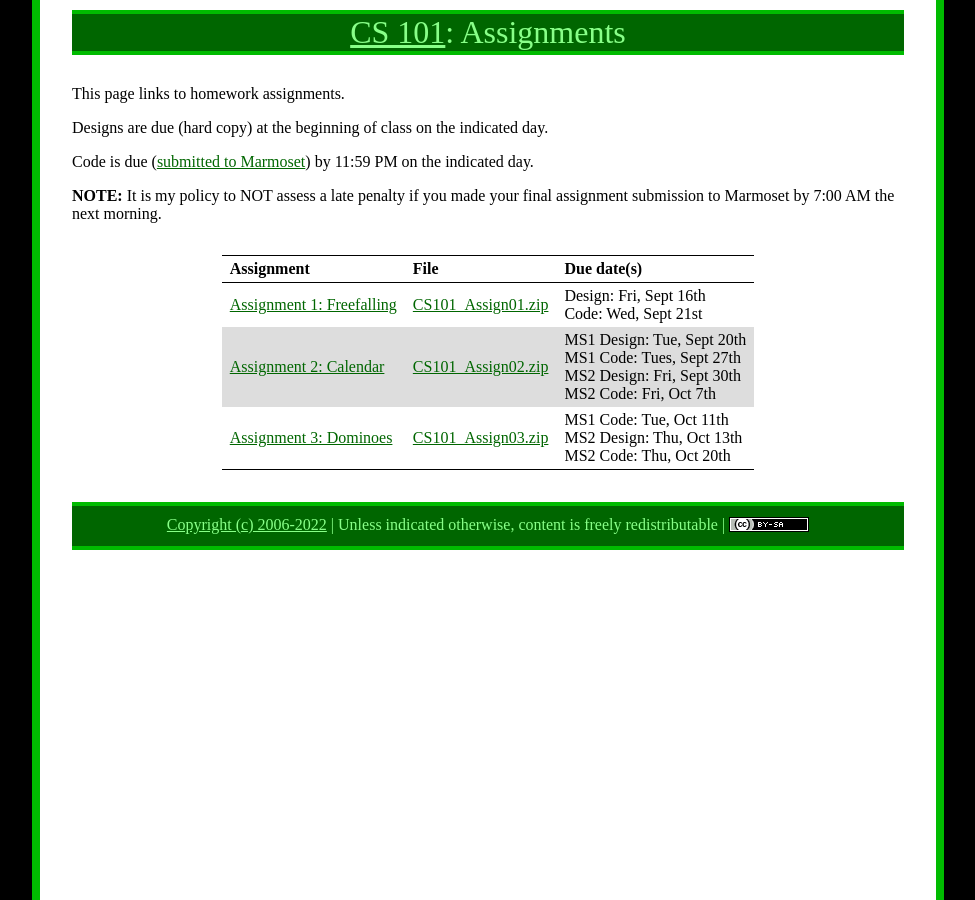
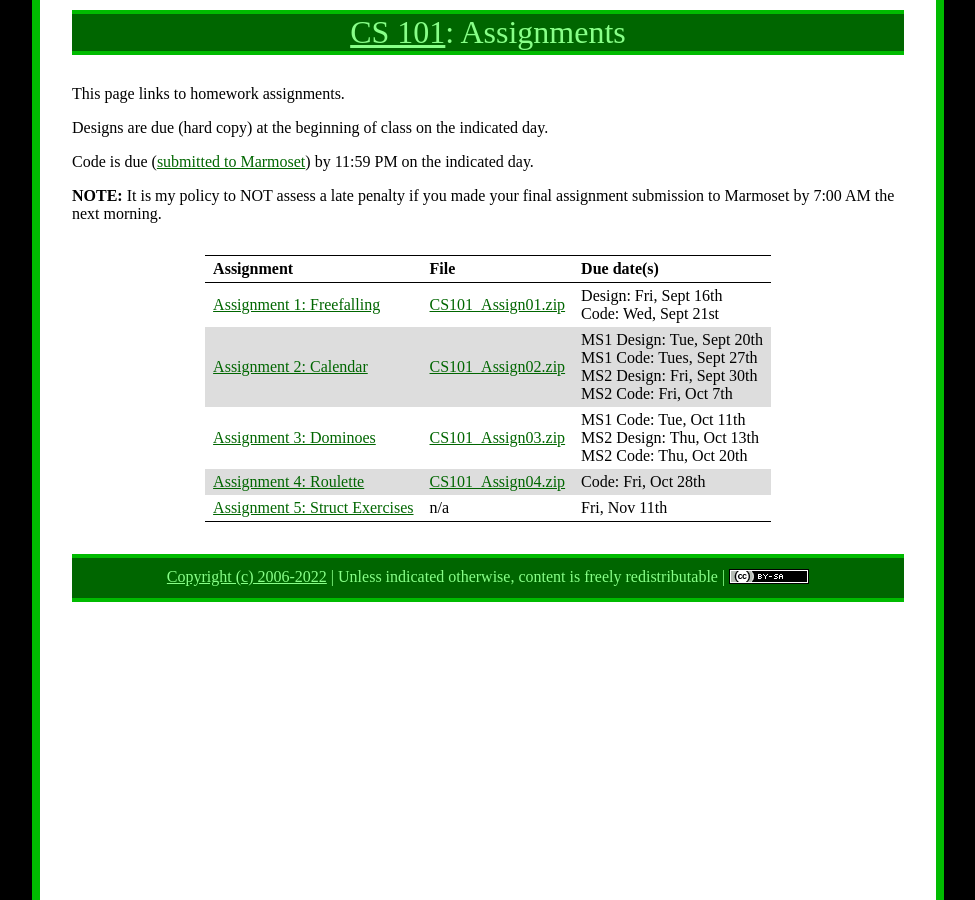
Before and after one commit to ycpcs/cs101-fall2022, a Jekyll site: the page built from assign/index.md, in a window 1280 px wide. Shown: the whole page, without its empty margins (152-1127 px from the left). Built offline with Jekyll 4.4.1, drawn with Linux system fonts in a browser that asks for light colours.

Commit message:
added assignments 4 & 5

```diff
--- a/assign/index.md
+++ b/assign/index.md
@@ -16,11 +16,13 @@ Assignment | File | Due date(s)
 [Assignment 1: Freefalling](assign01.html) | [CS101\_Assign01.zip](CS101_Assign01.zip) | Design: Fri, Sept 16th<br>Code: Wed, Sept 21st
 [Assignment 2: Calendar](assign02.html) | [CS101\_Assign02.zip](CS101_Assign02.zip) | MS1 Design: Tue, Sept 20th<br>MS1 Code: Tues, Sept 27th<br>MS2 Design: Fri, Sept 30th<br>MS2 Code: Fri, Oct 7th
 [Assignment 3: Dominoes](assign03.html) | [CS101\_Assign03.zip](CS101_Assign03.zip) | MS1 Code: Tue, Oct 11th<br>MS2 Design: Thu, Oct 13th<br>MS2 Code: Thu, Oct 20th
+[Assignment 4: Roulette](assign04.html) | [CS101\_Assign04.zip](CS101_Assign04.zip) | Code: Fri, Oct 28th
+[Assignment 5: Struct Exercises](assign05.html) | n/a | Fri, Nov 11th
+
+
 
 <!--
 
-[Assignment 4: Roulette](assign04.html) | [CS101\_Assign04.zip](CS101_Assign04.zip) | Code: Thu, Oct 31st
-[Assignment 5: Struct Exercises](assign05.html) | n/a | Fri, Nov 15th
 [Assignment 6: Chomp! Chomp! Chomp!](assign06.html) | [CS101\_Assign06.zip](CS101_Assign06.zip) | MS1 Code: Tues, Nov 26th<br>MS2 Code: Sun, Dec 8th
 -->
 
```
Also changed, not shown: assign/assign04.md (+1 -1 lines), assign/assign05.md (+1 -1 lines).
